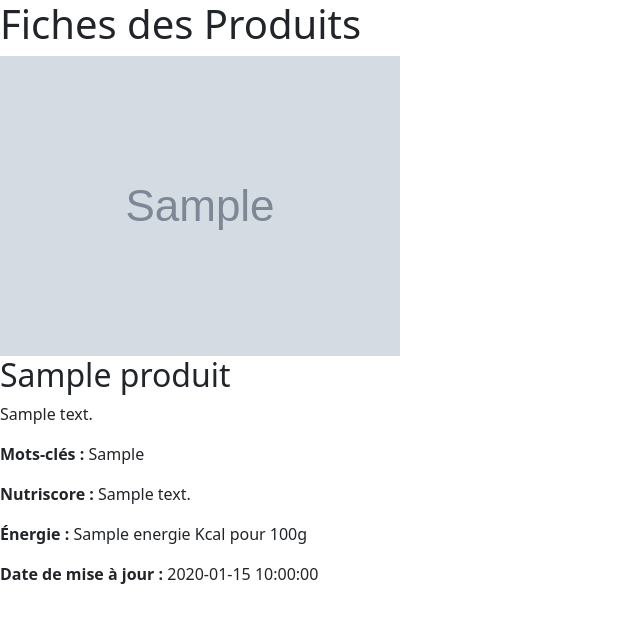
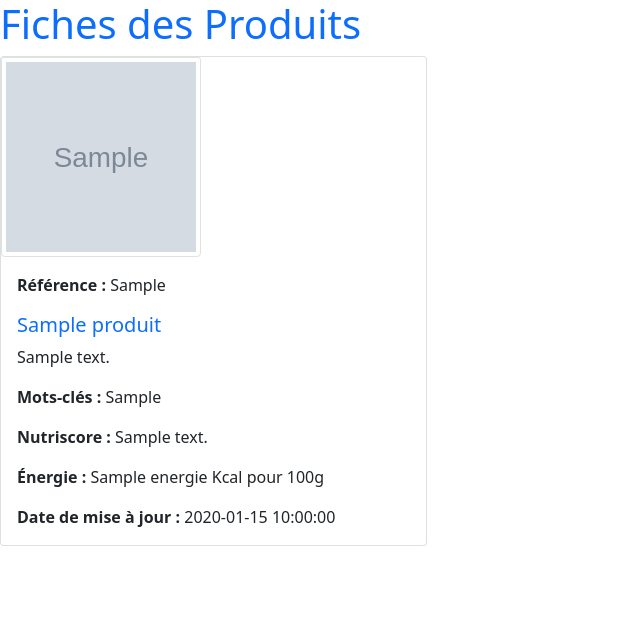
Before and after one commit to wendy1976/vitalshop, a Symfony app: template templates/Produit/index.html.twig in a window 1280 px wide. Shown: the top 623 px of the page, without its empty margins (0-640 px from the left). Run offline with Twig, Linux system fonts and the light colour scheme; the template is opened without the code that fills it: most values are stand-ins (such as "Sample title", 1, 10 or a date in 2020); grey boxes marked "Sample" are stand-in pictures; some libraries are stand-ins or nearby versions.

Commit message:
style Produit

```diff
--- a/templates/Produit/index.html.twig
+++ b/templates/Produit/index.html.twig
@@ -3,6 +3,7 @@
 {% block stylesheets %}
     {{ parent() }}
     <link rel="stylesheet" href="{{ asset('assets/css/bootstrap.min.css') }}">
+
 
 {% endblock %}
 
@@ -14,20 +15,27 @@
 {% block title %}Fiches des produits{% endblock %}
 
 {% block body %}
-<h1>Fiches des Produits</h1>
+<h1 class="text-primary">Fiches des Produits</h1>
 
     {% if produits is not empty %}
+        <div class="d-flex flex-wrap">
             {% for produit in produits %}
-        <div class="produit">
-            <img src="{{ produit.imageProduit }}" alt="{{ produit.descriptionProduit }}">
-            <h2>{{ produit.nomProduit }}</h2>
-            <p>{{ produit.descriptionProduit }}</p>
-            <p><strong>Mots-clés :</strong> {{ produit.motsCles }}</p>
-            <p><strong>Nutriscore :</strong> {{ produit.noteNutriscore }}</p>
-            <p><strong>Énergie :</strong> {{ produit.energie }} Kcal pour 100g</p>
-            <p><strong>Date de mise à jour :</strong> {{ produit.dateDerniereMaj|date('Y-m-d H:i:s') }}</p>
+                <div class="col-md-4 mb-4 d-flex">
+                    <div class="card flex-fill">
+                        <img src="{{ produit.imageProduit }}" class="card-img-top img-thumbnail" alt="{{ produit.descriptionProduit }}" style="width: 200px; height: 200px;">
+                        <div class="card-body">
+                            <p class="card-text"><strong>Référence :</strong> {{ produit.referenceProduit }}</p>
+                            <h5 class="card-title text-primary">{{ produit.nomProduit }}</h5>
+                            <p class="card-text">{{ produit.descriptionProduit }}</p>
+                            <p class="card-text"><strong>Mots-clés :</strong> {{ produit.motsCles }}</p>
+                            <p class="card-text"><strong>Nutriscore :</strong> {{ produit.noteNutriscore }}</p>
+                            <p class="card-text"><strong>Énergie :</strong> {{ produit.energie }} Kcal pour 100g</p>
+                            <p class="card-text"><strong>Date de mise à jour :</strong> {{ produit.dateDerniereMaj|date('Y-m-d H:i:s') }}</p>
+                        </div>
+                    </div>
                 </div>
             {% endfor %}
+        </div>
     {% else %}
         <p>Aucun produit à afficher.</p>
     {% endif %}
```
Lines whose indentation alone changed are shown as unchanged.
